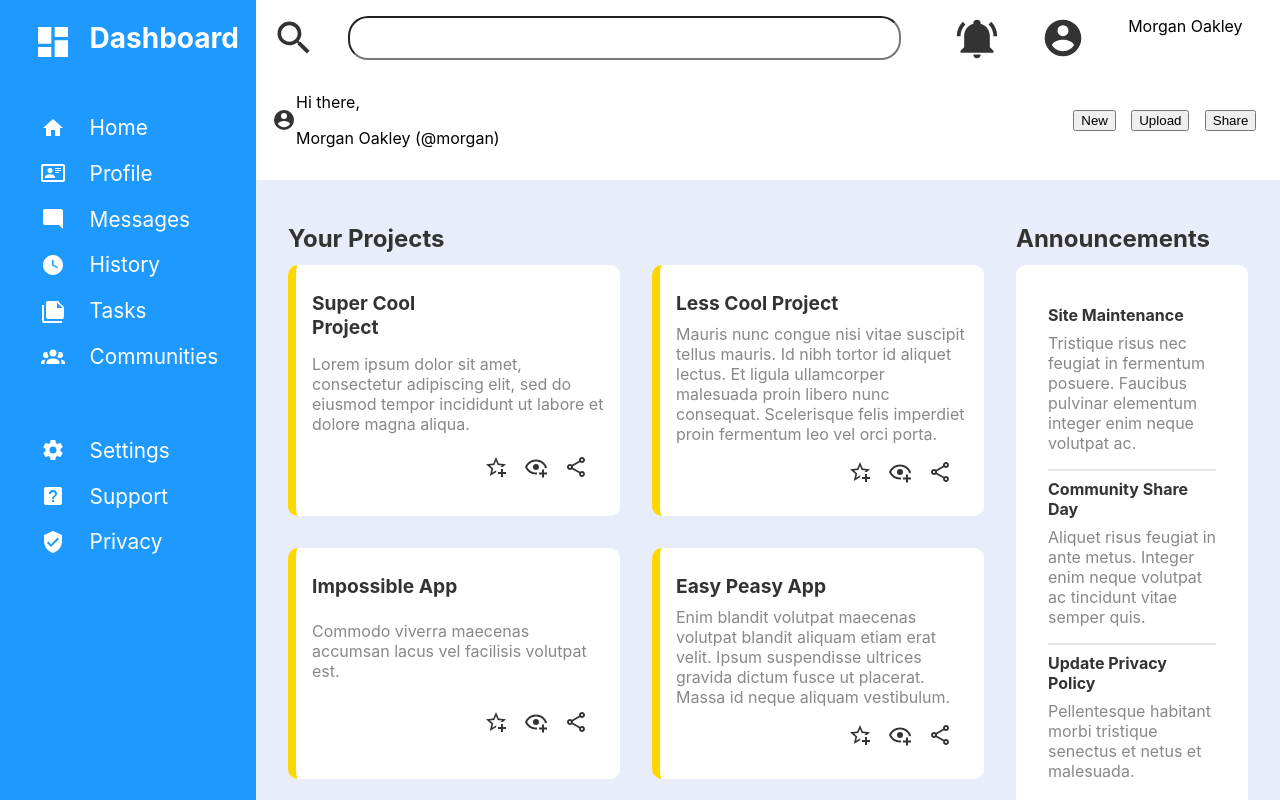
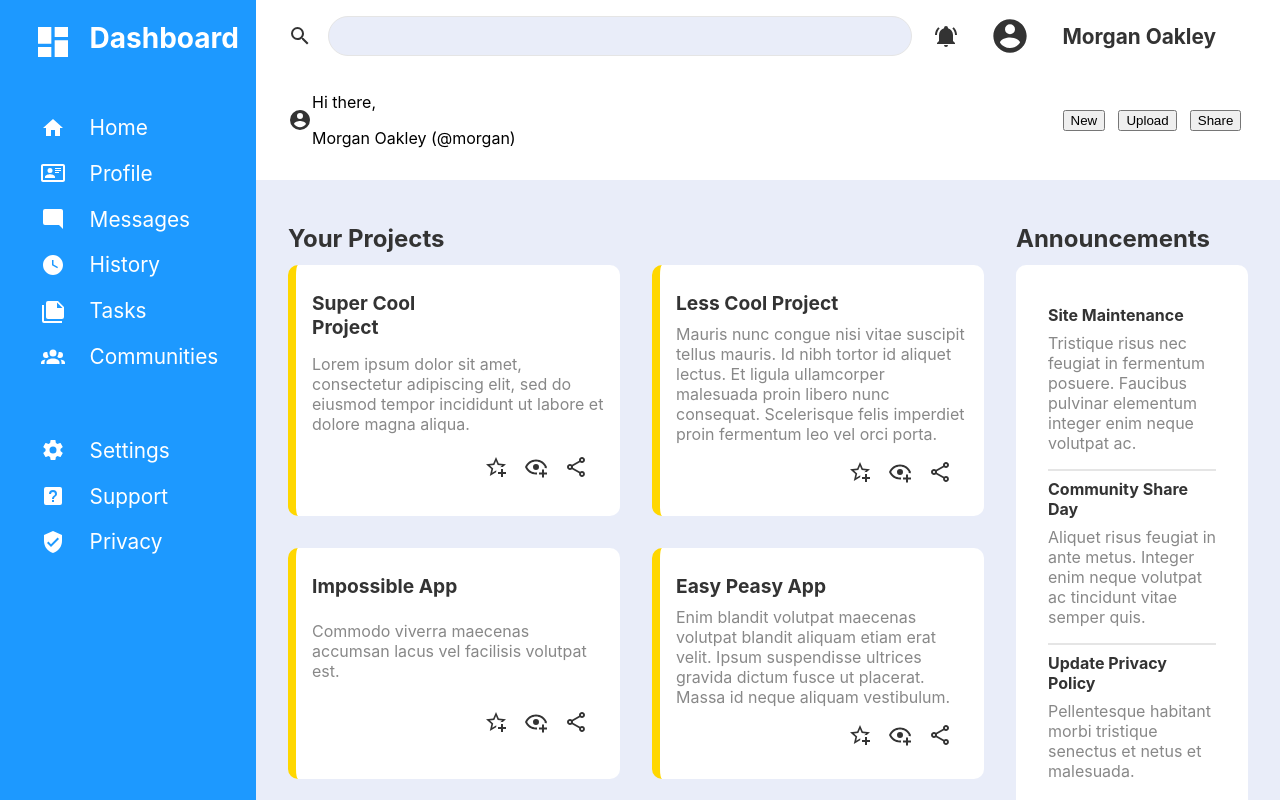
Before and after one commit to TayTufenkjian/admin-dashboard, a plain HTML site: page index.html in a window 1280 px wide. Shown: the top 800 px of the page. Drawn offline with Linux system fonts and the light colour scheme.

Commit message:
Add styles for top row of header

```diff
--- a/index.html
+++ b/index.html
@@ -35,9 +35,9 @@
                     <input type="text" name="search" id="search">
                 </div>
                 <div class="headerInfo-user">
-                    <img src="images/notification.svg" alt="Notification icon">
+                    <img src="images/notification.svg" alt="Notification icon" class="icon">
                     <img src="images/profile.svg" alt="Profile photo" class="profilePhoto">
-                    <div>Morgan Oakley</div>
+                    <div class="user-fullName">Morgan Oakley</div>
                 </div>
             </div>
             <div class="headerActions">
--- a/style.css
+++ b/style.css
@@ -37,32 +37,55 @@ header {
     display: grid;
     grid-template-rows: 1fr 2fr;
     gap: 1rem;
-    padding: 1rem;
+    padding: 1rem 2rem;
 }
 
 .headerInfo {
     display: grid;
     grid-template-columns: 2fr 1fr;
+    height: 2rem;
+}
+
+.headerInfo .icon {
+    flex: 0;
+    width: 24px;
 }
 
 .headerInfo-search {
     display: flex;
 }
 
+.headerInfo-search input {
+    background: #e9edf9;
+    border: 1px solid #e5e5e5;
+    border-radius: 20px;
+    flex: 1;
+    margin: 0 1rem;
+}
+
 .headerInfo-user {
+    align-items: center;
     display: flex;
-    justify-content: space-around;
+    justify-content: end;
+}
+
+.headerInfo-user > * {
+    margin-right: 2rem;
+}
+
+.headerInfo-user .profilePhoto {
+    width: 40px;
+}
+
+.headerInfo-user .user-fullName {
+    color: #333;
+    font-size: 1.3rem;
+    font-weight: bold;
 }
 
 .headerActions {
     display: flex;
     align-items: center;
-}
-
-#search {
-    border-radius: 20px;
-    flex: 1;
-    margin: 0 2rem;
 }
 
 .hello {
```
